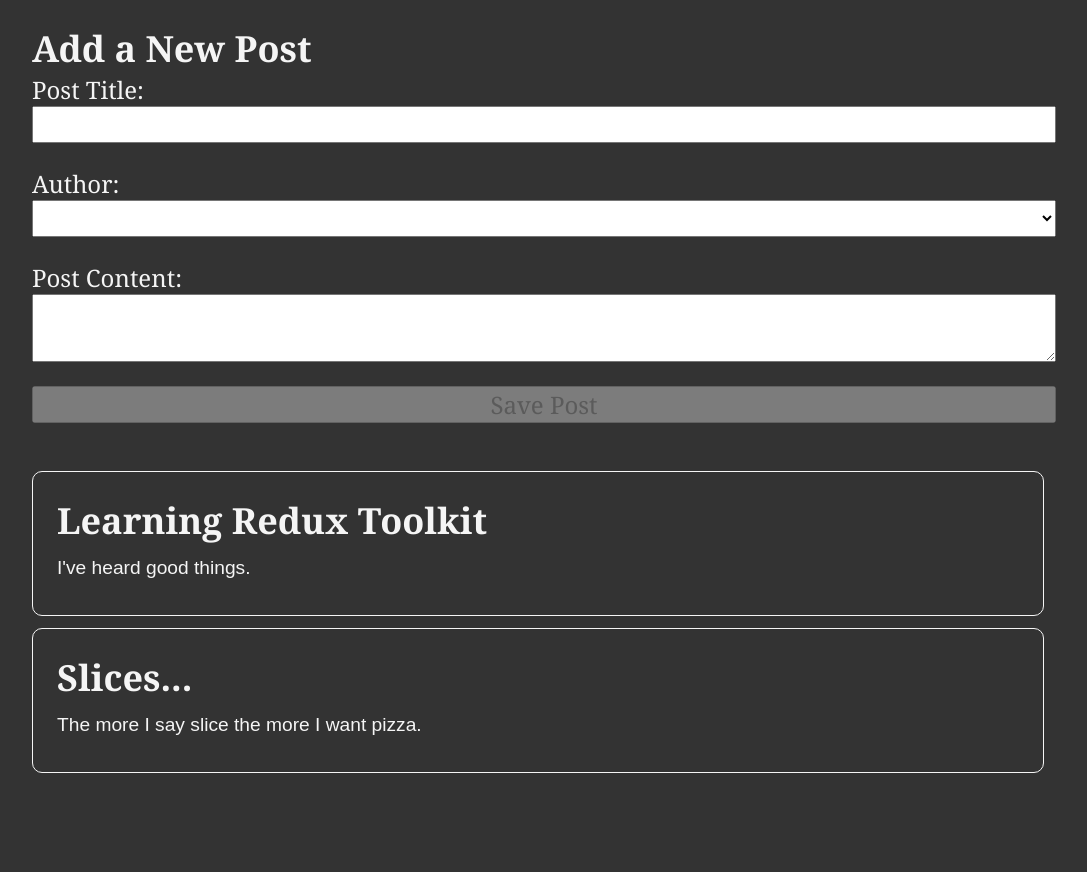
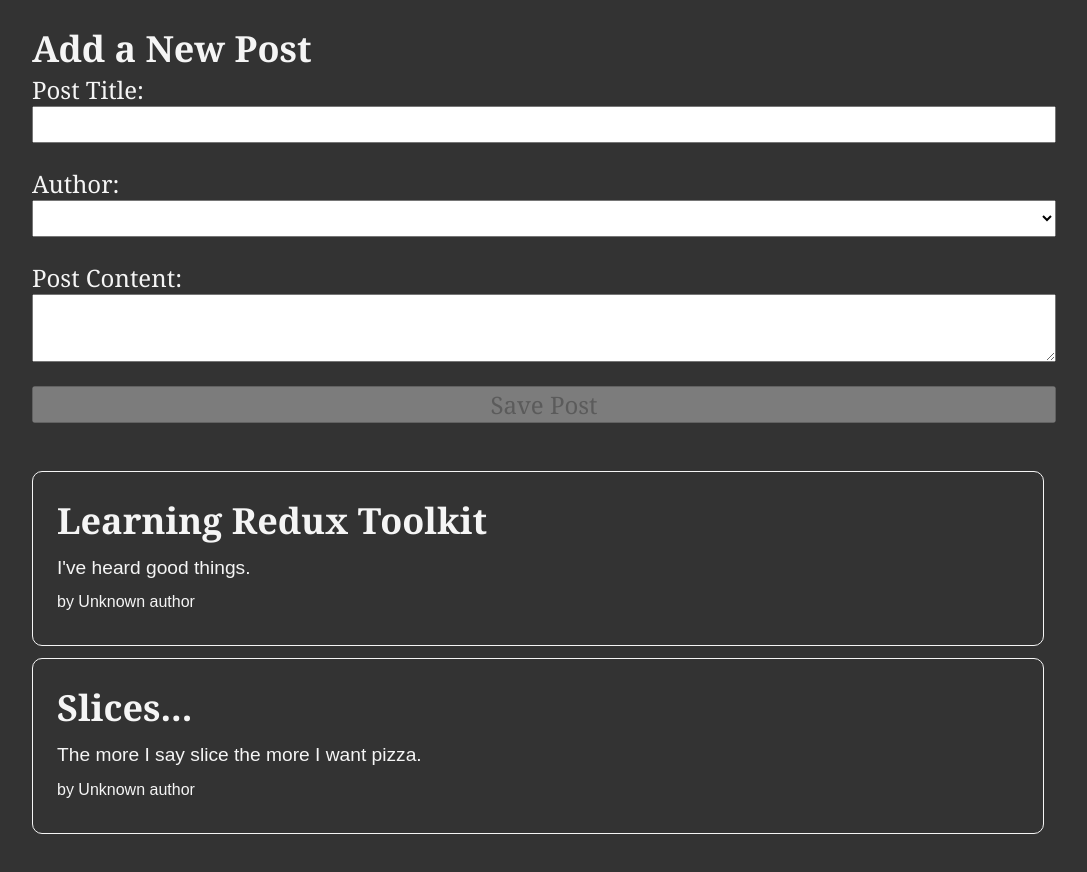
Before and after one commit to VladimirovMario/Sandbox, a React (Create React App) app in the folder 02. Redux/01. React Redux Toolkit for Beginners/03. Blog Posts/: page / in a window 1280 px wide. Shown: the top 872 px of the page, without its empty margins (96-1183 px from the left). Built offline with nearby package versions, Linux system fonts and the light colour scheme.

Commit message:
Added PostAuthor component

```diff
--- /dev/null
+++ b/02. Redux/01. React Redux Toolkit for Beginners/03. Blog Posts/src/features/posts/PostAuthor.js
@@ -0,0 +1,10 @@
+import { useSelector } from 'react-redux';
+import { selectAllUsers } from '../users/usersSlice';
+
+export default function PostAuthor({ userId }) {
+  const users = useSelector(selectAllUsers);
+
+  const author = users.find((user) => user.id === Number(userId));
+
+  return <span>by {author ? author.name : 'Unknown author'}</span>;
+}
--- a/02. Redux/01. React Redux Toolkit for Beginners/03. Blog Posts/src/features/posts/PostsList.js
+++ b/02. Redux/01. React Redux Toolkit for Beginners/03. Blog Posts/src/features/posts/PostsList.js
@@ -1,6 +1,7 @@
 // https://redux.js.org/tutorials/fundamentals/part-5-ui-react#reading-state-from-the-store-with-useselector
 import { useSelector } from 'react-redux';
 import { selectAllPosts } from './postsSlice';
+import PostAuthor from './PostAuthor';
 
 export default function PostsList() {
   const posts = useSelector(selectAllPosts);
@@ -9,6 +10,9 @@ export default function PostsList() {
     <article key={post.id}>
       <h2>{post.title}</h2>
       <p>{post.content.substring(0, 100)}</p>
+      <p className="postCredit">
+        <PostAuthor userId={post.userId} />
+      </p>
     </article>
   ));
 
```
